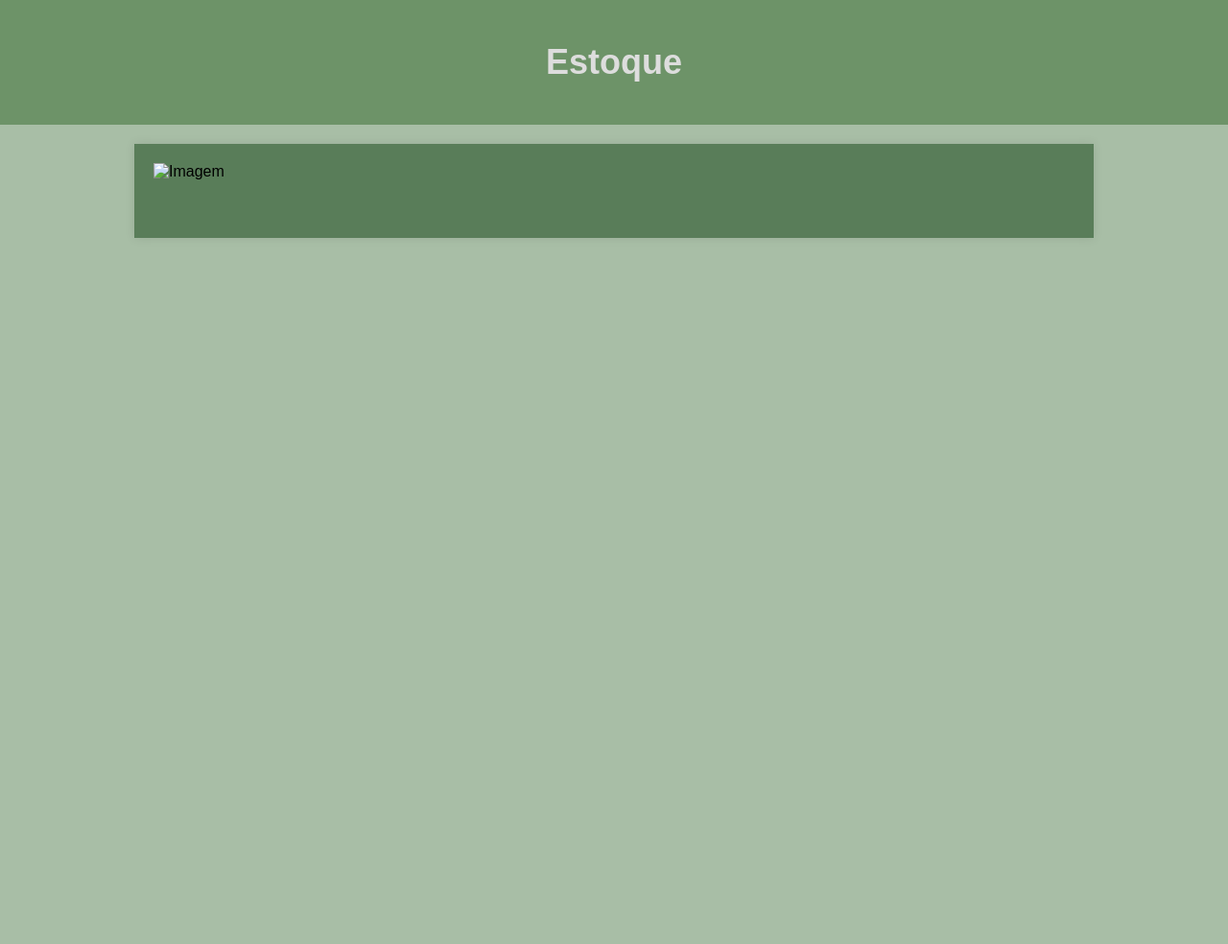
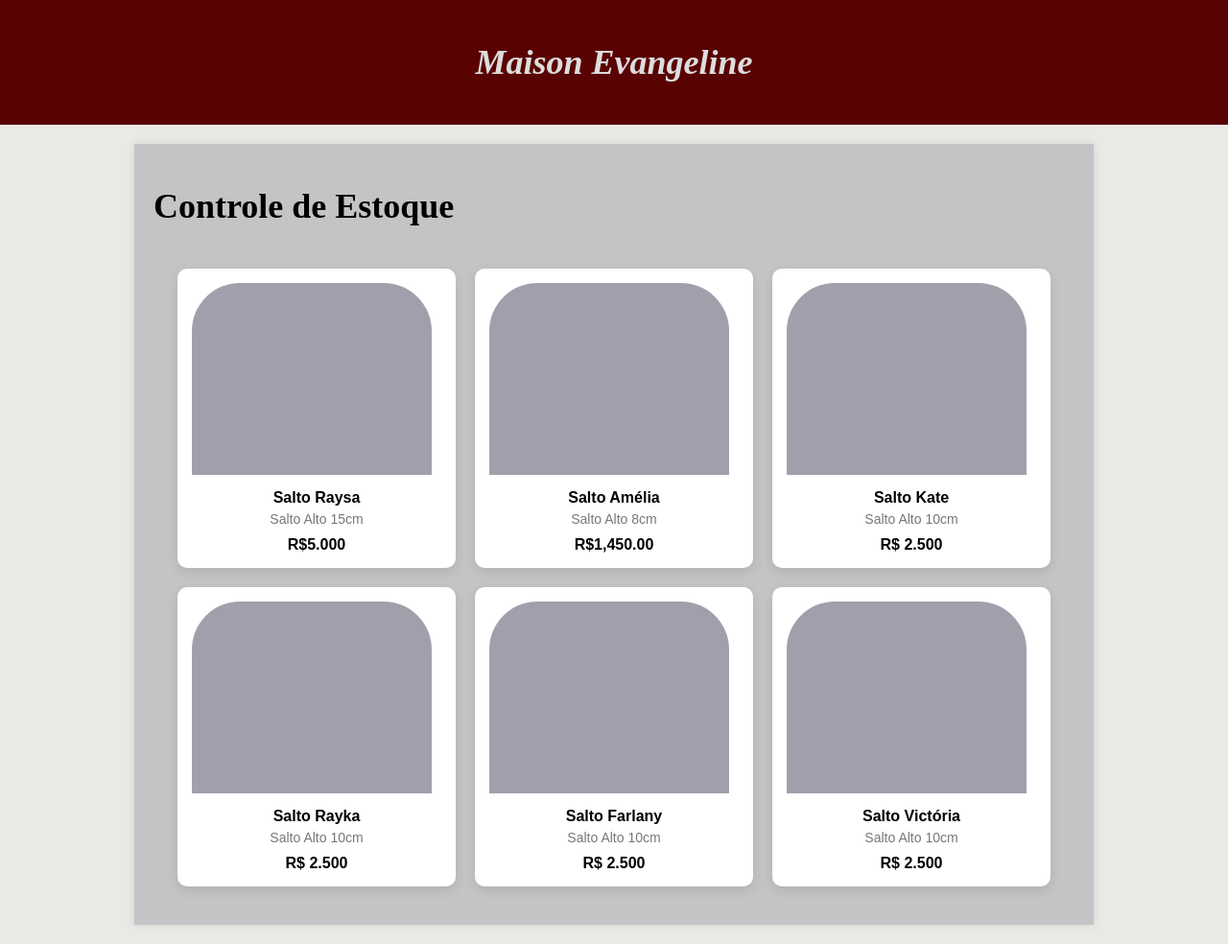
Before and after one commit to MeleysTargaryen/1023A-backend, a website: page Estoque.html in a window 1280 px wide. Shown: the whole page at 96% size. Before the commit the page ends 800 px from the top, so only its background shows below. Drawn offline with Linux system fonts and the light colour scheme.

Commit message:
#Atualizei o Estoque.html e comecei a criar a rota de consulta no index.ts

```diff
--- a/Estoque.html
+++ b/Estoque.html
@@ -4,17 +4,17 @@
     <meta charset="UTF-8">
     <meta name="viewport" content="width=device-width, initial-scale=1.0">
     <title> Controle de Estoque</title>
+
     <style>
-
-    body {
+        body {
             font-family: Arial, sans-serif;
-            background-color: #A8BEA6;
+            background-color: #EAE9E5;
             margin: 0;
             padding: 0;
         }
 
         header {
-            background-color: #6D9368;
+            background-color: #590202;
             color: #dddddd;
             padding: 20px;
             text-align: center;
@@ -22,29 +22,55 @@
 
         h1 {
             font-size: 36px;
+            font-family: 'Times New Roman', Times, serif;
         }
 
 
-        .container {
+        .container1 {
             max-width: 960px;
             margin: 20px auto;
             padding: 20px;
-            background-color:#1b4b1e8f;
+            background-color:#C3C4C6;
             box-shadow: 0 0 10px rgba(0, 0, 0, 0.1);
         }
-
-        .article {
-            margin-bottom: 40px;
+        .container {
+            display: flex;
+            justify-content: center;
+            flex-wrap: wrap;
+            gap: 20px; /* Reduzi o gap para um espaçamento mais comum entre cards */
+            padding: 20px;
         }
 
-
-        .article h2 {
-            font-size: 24px;
-            margin-top: 10px;
+        .produto-sapato {
+            background: white;
+            border-radius: 10px;
+            box-shadow: 0 4px 12px rgba(0,0,0,0.1);
+            width: 260px;
+            padding: 15px;
+            text-align: center;
+            transition: transform 0.2s ease;
         }
 
-        .article p {
-            line-height: 1.6;
+        .nome {
+            margin: 15px 0 5px;
+            font-weight: bold;
+        }
+        .descrição{
+            font-size: 14px;
+            color: #777;
+        }
+        .preço {
+            margin-top: 10px;
+            font-weight: bold;
+            font-size: 16px;
+        }
+
+        .quadrado {
+            width: 250px;
+            height: 200px; /* Ajustei altura para caber o texto abaixo */
+            background-color: rgb(160, 160, 173);
+            border-radius: 50px 50px 0px 0px;
+            margin-bottom: 10px; /* Adiciona espaço entre a imagem e o texto */
         }
 
         footer {
@@ -54,14 +80,52 @@
             padding: 10px 0;
         }
     </style>
-  </head>
-     <body>
-        <header>
-            <h1>Estoque</h1>
-        </header>
+</head>
+<body>
+    <header>
+        <h1><em>Maison Evangeline</em></h1>
+    </header>
+   <div class="container1">
+    <h1>Controle de Estoque</h1>
+    <div class="container">
+        <div class="produto-sapato">
+            <div class="quadrado"></div>
+            <div class="nome">Salto Raysa</div>
+            <div class="descrição">Salto Alto 15cm</div>
+            <div class="preço">R$5.000</div>
+        </div>
+        <div class="produto-sapato">
+            <div class="quadrado"></div>
+            <div class="nome">Salto Amélia</div>
+             <div class="descrição">Salto Alto 8cm</div>
+            <div class="preço">R$1,450.00</div>
+        </div>
+        <div class="produto-sapato">
+            <div class="quadrado"></div>
+            <div class="nome">Salto Kate</div>
+            <div class="descrição">Salto Alto 10cm</div>
+            <div class="preço">R$ 2.500</div>
+        </div>
+        <div class="produto-sapato">
+            <div class="quadrado"></div>
+            <div class="nome">Salto Rayka</div>
+            <div class="descrição">Salto Alto 10cm</div>
+            <div class="preço">R$ 2.500</div>
+        </div>
+        <div class="produto-sapato">
+            <div class="quadrado"></div>
+            <div class="nome">Salto Farlany</div>
+            <div class="descrição">Salto Alto 10cm</div>
+            <div class="preço">R$ 2.500</div>
+        </div>
+        <div class="produto-sapato">
+            <div class="quadrado"></div>
+            <div class="nome">Salto Victória</div>
+            <div class="descrição">Salto Alto 10cm</div>
+            <div class="preço">R$ 2.500</div>
+        </div>
+    </div>
+    </div>
 
-        <div class="container">
-            <div class="article">
-                <img src="" alt="Imagem ">
 </body>
 </html>
```
Also changed, not shown: index.ts (+43 -71 lines).
